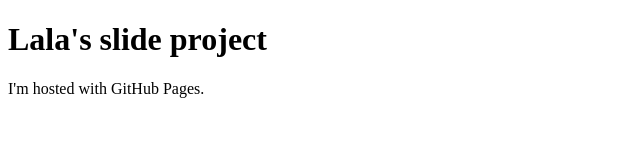
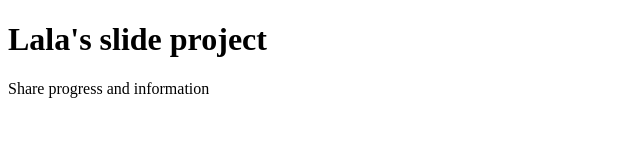
Before and after one commit to lala7722/lala7722.github.io, a plain HTML site: page index.html in a window 1280 px wide. Shown: the full height of the page, 0-640 px from the left. Drawn offline with Linux system fonts and the light colour scheme.

Commit message:
Update index.html

```diff
--- a/index.html
+++ b/index.html
@@ -2,6 +2,6 @@
 <html>
 <body>
 <h1>Lala's slide project</h1>
-<p>I'm hosted with GitHub Pages.</p>
+<p>Share progress and information</p>
 </body>
 </html>
```
